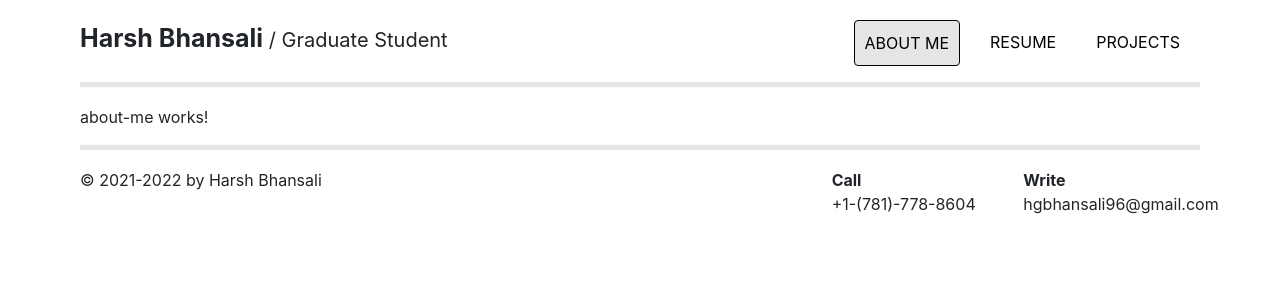
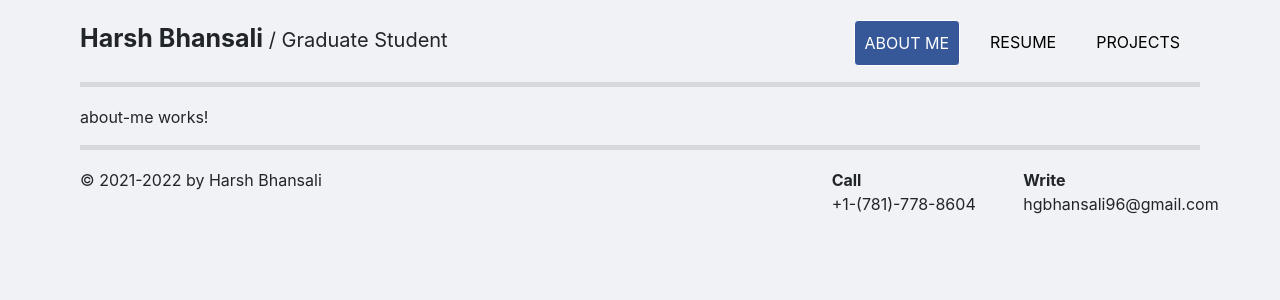
Before and after one commit to bhansaliharshg/bhansaliharshg.github.io, an Angular app: page /#/info/about-me in a window 1280 px wide. Shown: the top 300 px of the page. Built offline with nearby package versions, Linux system fonts and the light colour scheme.

Commit message:
Updated BGColor

```diff
--- a/src/app/header/header.component.css
+++ b/src/app/header/header.component.css
@@ -19,7 +19,8 @@ a {
 
 .active {
     padding: 10px;
-    background-color: rgba(0, 0, 0, 0.1);
-    border: 1px solid black;
+    background-color: #365899;;
+    border: 1px solid white;
     border-radius: 0.25rem;
+    color: white;
 }
--- a/src/styles.css
+++ b/src/styles.css
@@ -3,3 +3,7 @@
     padding: 10px;
     margin-top: 10px;
 }
+
+body {
+    background-color: #f0f2f5;
+}
```
Also changed, not shown: 5 other files (tests, documents, lock files or other folders).
